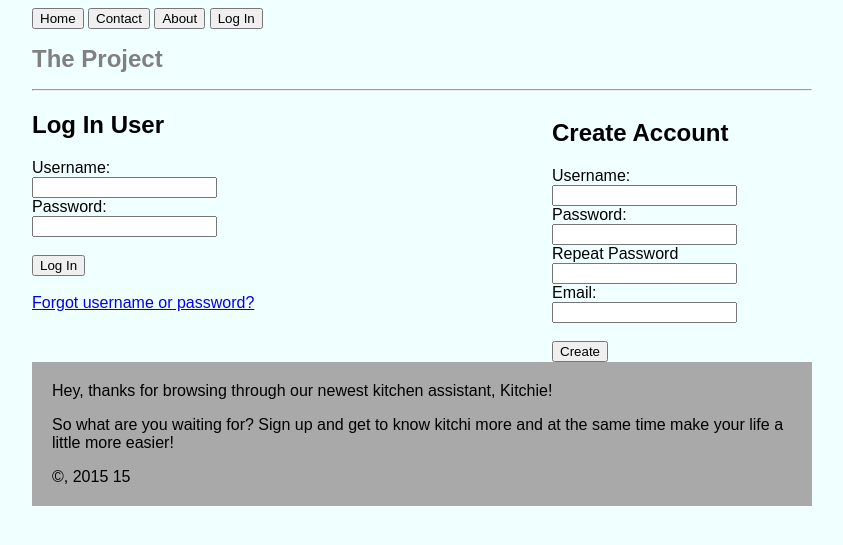
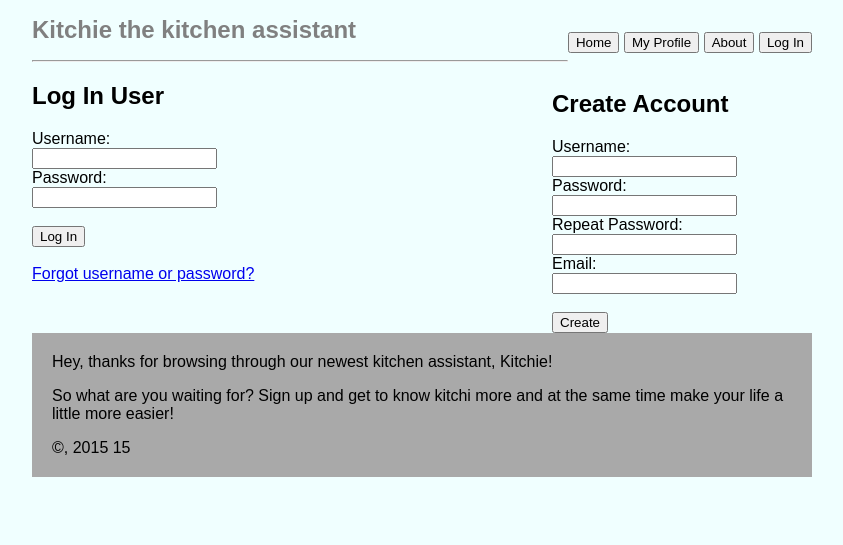
Before and after one commit to markie2902/grocery_list, a PHP site: page /log_in.php in a window 1280 px wide. Shown: the top 545 px of the page, without its empty margins (218-1061 px from the left). Run offline with PHP 8.4, Linux system fonts and the light colour scheme.

Commit message:
full of bugs

```diff
--- a/lib/user_utils.php
+++ b/lib/user_utils.php
@@ -18,8 +18,9 @@ function usersLogin($username, $password, &$session) {
     if (mysqli_num_rows($data) == 1) {
       $row = mysqli_fetch_array($data);
       $session["username"] = $row['username'];
+  //    $session["username"] = $data[0]['username'];
       //header('Location: ' . 'http://' . $_SERVER['HTTP_HOST'] . dirname($_SERVER['PHP_SELF']) . '/index.php');
-      echo '<p>You are logged in as ' . $session['username'] . '.</p>';
+      echo '<p>Hi there, ' . $session['username'] . '. Please feel free to look around or update your status. Enjoy!</p>';
     } else {
       $error_msg = 'Sorry, unable to find your username or password.';
     }
@@ -28,7 +29,10 @@ function usersLogin($username, $password, &$session) {
   return $message;
 }
 
-  function usersCreateAccount($username, $password, $repeat_password, $email, &$session){
+//$message = usersLogin()
+//var_dump($message)
+
+function usersCreateAccount($username, $password, $repeat_password, $email, &$session){
     $dbc = mysqli_connect('127.0.0.1', 'markie2902', 'burlbus952', grocery_list) or die ('Error, could not connect to Database.');
 
     $message = "";
@@ -52,7 +56,7 @@ function usersLogin($username, $password, &$session) {
         if (mysqli_num_rows($data2)==0){
           $query = "INSERT INTO create_account (username, password, repeat_password, email) VALUES "."('$user_username', '$user_password', '$user_repeat_password', '$user_email')";
           mysqli_query($dbc, $query);
-          echo 'You have successfully created an account, enjoy!';
+          echo 'You have successfully created an account, you may now create your profile. Enjoy!';
           mysqli_close($dbc);
           $session['username'] = $user_username;
 
--- a/links.php
+++ b/links.php
@@ -4,7 +4,7 @@
   if (isset($_SESSION['username'])) {
       <span class="header_links">
       echo '<a href="index.php"><button>Home</button></a>;
-      echo '<a href="contact.php"><button>Contact</button></a>;
+      echo '<a href="profile.php"><button>My Profile</button></a>;
       echo '<a href="about.php"><button>About</button></a>;
       echo '<a href="logout.php"><img size="200"> log out</a>;
       </span>
@@ -12,7 +12,7 @@
    else {
     <span class="header_links">
       echo '<a href="index.php"><button>Home</button></a>;
-      echo '<a href="contact.php"><button>Contact</button></a>;
+      echo '<a href="profile.php"><button>My Profile</button></a>;
       echo '<a href="about.php"><button>About</button></a>;
       echo '<a href="log_in.php"><button>Log In</button></a>;
   }
--- a/log_in.php
+++ b/log_in.php
@@ -18,8 +18,6 @@ if (isset($_POST['submit']) && $_POST['submit'] == 'Log In') {
   echo $message;
 }
 
-?>
-<?php
   require_once ('shared/header.php');
 ?>
 <div id="forms">
@@ -31,7 +29,7 @@ if (isset($_POST['submit']) && $_POST['submit'] == 'Log In') {
         Password:<br>
         <input type="password" name="password" value="">
         <br>
-        Repeat Password<br>
+        Repeat Password:<br>
         <input type="password" name="repeat_password" value="">
         <br>
         Email:<br>
@@ -55,3 +53,4 @@ if (isset($_POST['submit']) && $_POST['submit'] == 'Log In') {
 
 <?php
   require_once ('shared/footer.php');
+?>
--- a/shared/header.php
+++ b/shared/header.php
@@ -8,22 +8,30 @@
 
 <?php
   if (isset($_SESSION['username'])) {
-    //<p class="header_links">
-      echo '<a href="index.php"><button>Home</button></a> ';
-      echo '<a href="contact.php"><button>Contact</button></a> ';
-      echo '<a href="about.php"><button>About</button></a> ';
-      echo '<a href="logout.php"><button>Log out</button></a> ';
-   //</p>
+?>
+     <p class="header_links">
+      <a href="index.php"><button>Home</button></a>
+      <a href="profile.php"><button>My Profile</button></a>
+      <a href="about.php"><button>About</button></a>
+      <a href="logout.php"><button>Log out</button></a>
+      </br>
+    </p>
+<?php
   }
-   else {
-    //<p class="header_links">;
-      echo '<a href="index.php"><button>Home</button></a> ';
-      echo '<a href="contact.php"><button>Contact</button></a> ';
-      echo '<a href="about.php"><button>About</button></a> ';
-      echo '<a href="log_in.php"><button>Log In</button></a> ';
-    //</p>
+  else {
+?>
+    <p class="header_links">
+      <a href="index.php"><button>Home</button></a>
+      <a href="profile.php"><button>My Profile</button></a>
+      <a href="about.php"><button>About</button></a>
+      <a href="log_in.php"><button>Log In</button></a>
+    </p>
+<?php
   }
-  echo '<h1>The Project</h1> ';
+  echo '<h1>Kitchie the kitchen assistant</h1> ';
 
-echo '<hr>';
+//echo '<hr>';
 ?>
+<div class ="hr">
+<hr>
+</div>
```
Also changed, not shown: project.css (+10 -0 lines).
